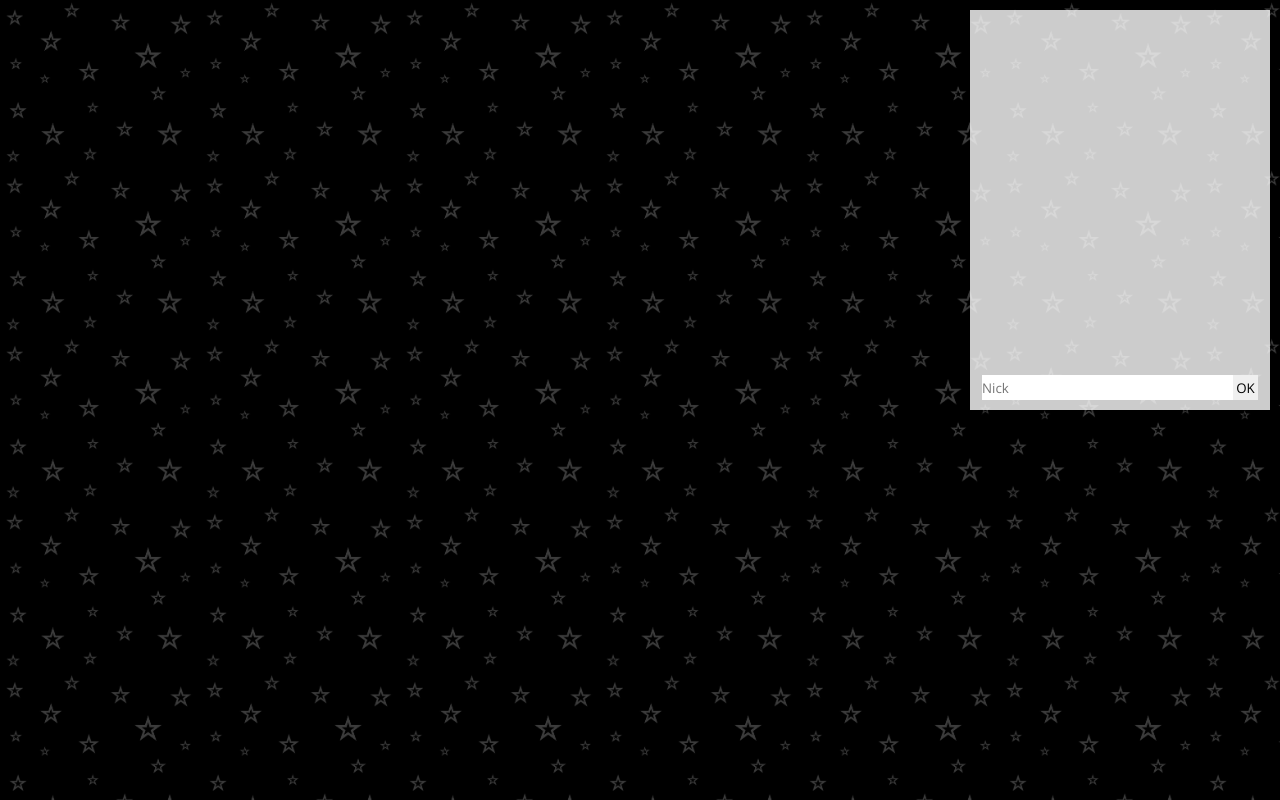
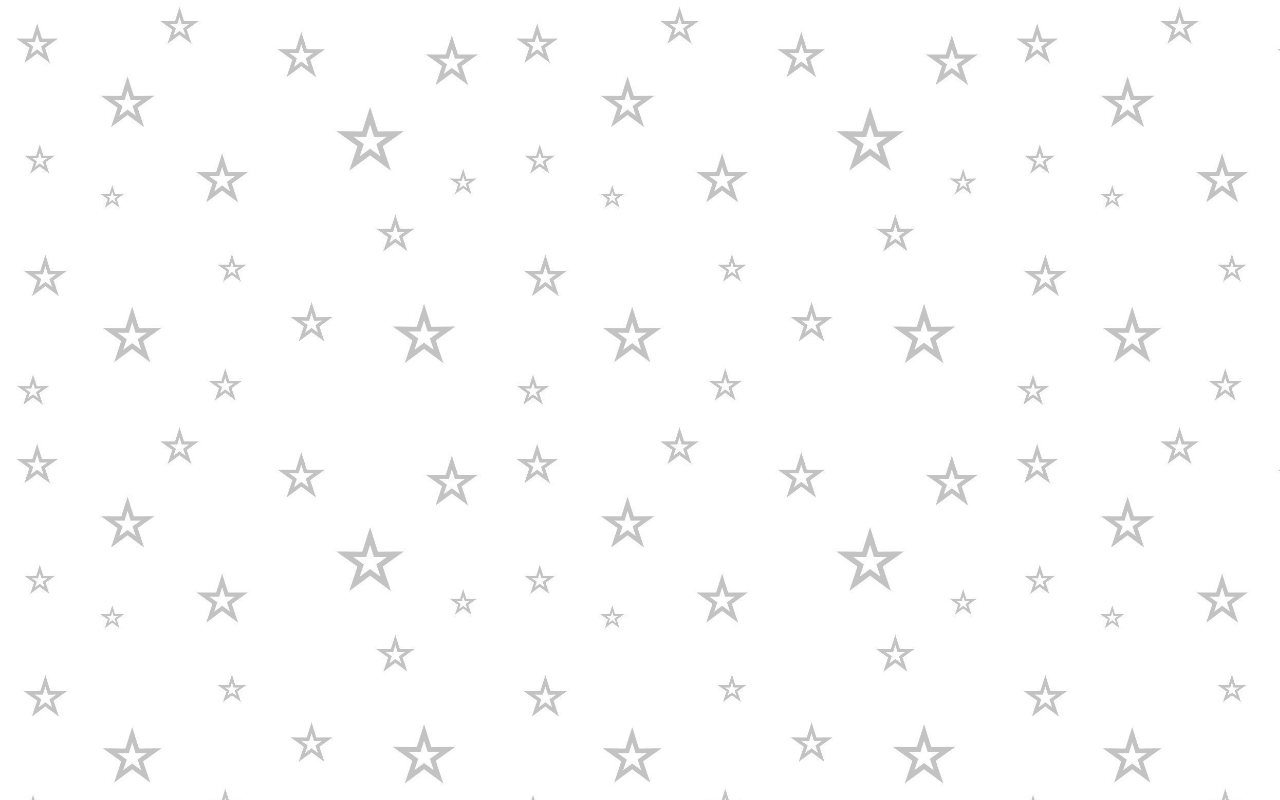
Before and after one commit to axelofan/Puzzle_realtime, a website: page index.html in a window 1280 px wide. Drawn offline with nearby package versions, Linux system fonts and the light colour scheme.

Commit message:
Change background

```diff
--- a/1.css
+++ b/1.css
@@ -14,8 +14,8 @@ body {
   left:0;
   width:100%;
   height:100%;
-  background: url('1.jpeg') repeat 0 0;
-  background-size:200px;
+  background: url('background.jpeg') repeat 0 0;
+  background-size:500px;
   z-index:-4;
 }
 #gameborder{
@@ -39,6 +39,7 @@ body {
 	overflow:hidden;
 }
 #chat{
+	display:none;
 	width:280px;
 	height:380px;
 	position:absolute;
```
Also changed, not shown: 1.jpeg (deleted), background.jpeg (added).
